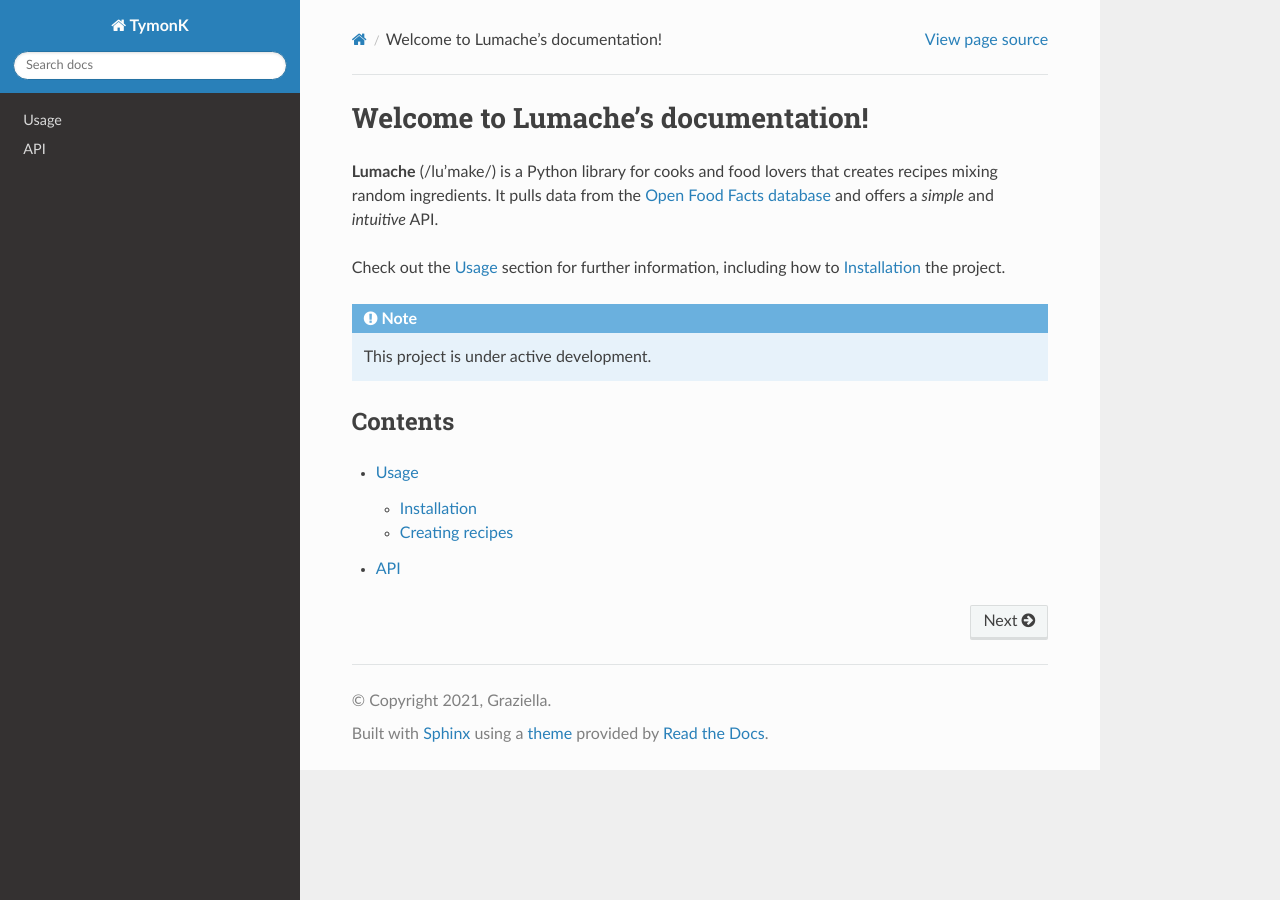
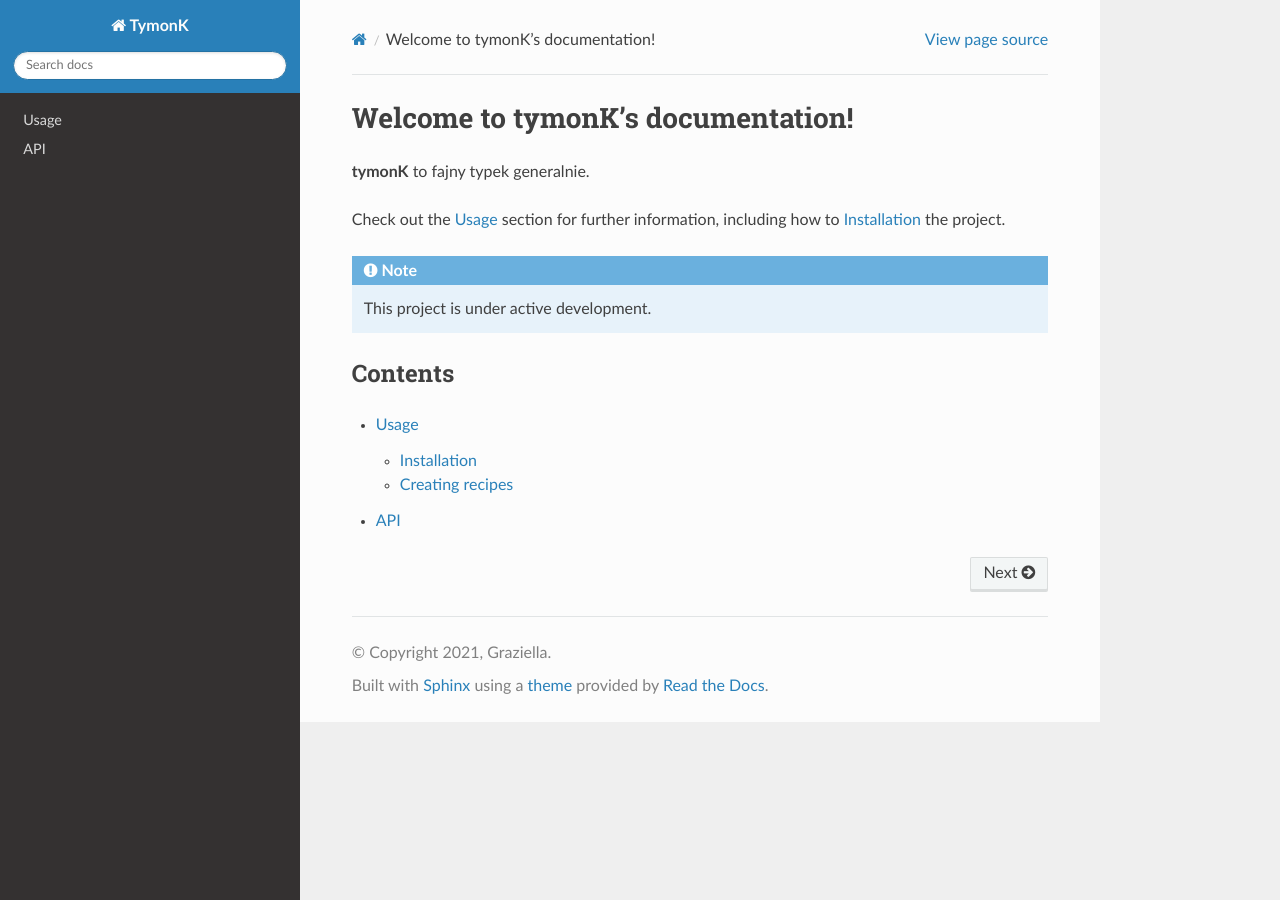
Before and after one commit to TymonKolpowski/zse-4tpTK-rtd, a Sphinx documentation site: the page built from docs/source/index.rst, in a window 1280 px wide. Built offline with Sphinx 7.4.7 and the Read the Docs theme 3.1.0, drawn with Linux system fonts in a browser that asks for light colours.

Commit message:
Update index.rst

```diff
--- a/docs/source/index.rst
+++ b/docs/source/index.rst
@@ -1,10 +1,7 @@
-Welcome to Lumache's documentation!
+Welcome to tymonK's documentation!
 ===================================
 
-**Lumache** (/lu'make/) is a Python library for cooks and food lovers
-that creates recipes mixing random ingredients.
-It pulls data from the `Open Food Facts database <https://world.openfoodfacts.org/>`_
-and offers a *simple* and *intuitive* API.
+**tymonK** to fajny typek generalnie.
 
 Check out the :doc:`usage` section for further information, including
 how to :ref:`installation` the project.
```
